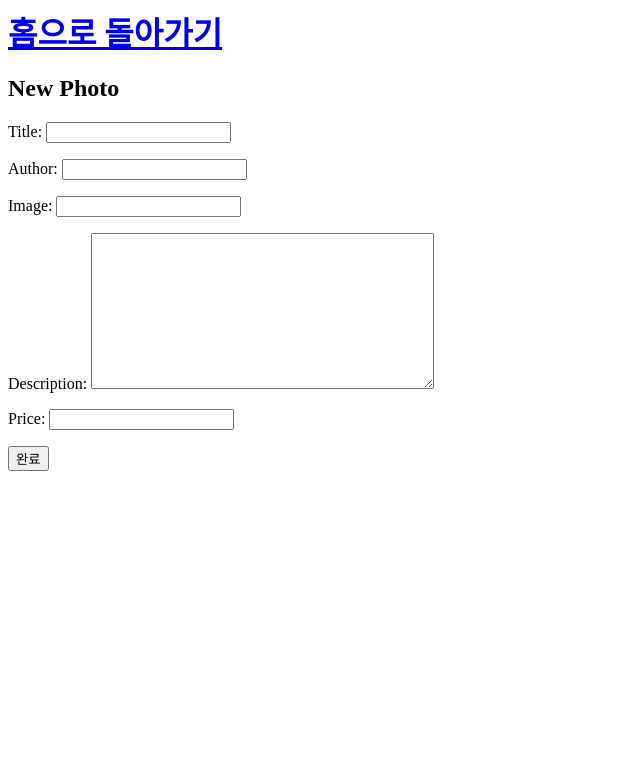
After one commit to JenSeop/Django-Photo-BBS, a Django app: page /photo/new/ in a window 1280 px wide. The commit adds this page. Shown: the top 783 px of the page, without its empty margins (0-640 px from the left). Run offline with Django 3.2, Linux system fonts and the light colour scheme.

Commit message:
[23.06.19] upload photo_post, forms & update views urls

```diff
--- /dev/null
+++ b/phto/forms.py
@@ -0,0 +1,13 @@
+from django import forms
+from .models import Phto
+
+class PhotoForm(forms.ModelForm):
+    class Meta:
+        model = Phto
+        fields = (
+            'title',
+            'author',
+            'image',
+            'description',
+            'price',
+        )
--- a/phto/templates/photo/photo_list.html
+++ b/phto/templates/photo/photo_list.html
@@ -4,6 +4,7 @@
     </head>
     <body>
         <h1><a href="">사진 목록 페이지</a></h1>
+        <h3><a href="{% url 'photo_post' %}">New Photo</a></h3>
         <section>
             {% for photo in photos %}
             <div>
--- /dev/null
+++ b/phto/templates/photo/photo_post.html
@@ -0,0 +1,17 @@
+<html>
+    <head>
+        <title>Photo App</title>
+    </head>
+    <body>
+        <h1><a href="/">홈으로 돌아가기</a></h1>
+        <div>
+    <section>
+        <h2>New Photo</h2>
+        <form method="POST">
+            {% csrf_token %} {{ form.as_p }}
+            <button type="submit">완료</button>
+        </form>
+        </div>
+    </section>
+    </body>
+</html>
--- a/phto/urls.py
+++ b/phto/urls.py
@@ -4,4 +4,5 @@ from . import views
 urlpatterns = [
     path('', views.photo_list, name='photo_list'),
     path('photo/<int:pk>/', views.photo_detail, name='photo_detail'),
+    path('photo/new/', views.photo_post, name='photo_post'),
 ]
--- a/phto/views.py
+++ b/phto/views.py
@@ -1,9 +1,8 @@
-from django.shortcuts import render, get_object_or_404
+from django.shortcuts import render, get_object_or_404, redirect
 from .models import Phto
+from .forms import PhotoForm
 
 # Create your views here.
-# def phto_list(request):
-#     return render(request, 'photo/photo_list.html', {})
 def photo_list(request):
     photos = Phto.objects.all()
     return render(request, 'photo/photo_list.html', {'photos': photos})
@@ -11,3 +10,14 @@ def photo_list(request):
 def photo_detail(request, pk):
     photo = get_object_or_404(Phto, pk=pk)
     return render(request, 'photo/photo_detail.html', {'photo': photo})
+
+def photo_post(request):
+    if request.method == "POST":
+        form = PhotoForm(request.POST)
+        if form.is_valid():
+            photo = form.save(commit=False)
+            photo.save()
+            return redirect('photo_detail', pk=photo.pk)
+    else:
+        form = PhotoForm()
+    return render(request, 'photo/photo_post.html', {'form': form})
```
Also changed, not shown: db.sqlite3.
